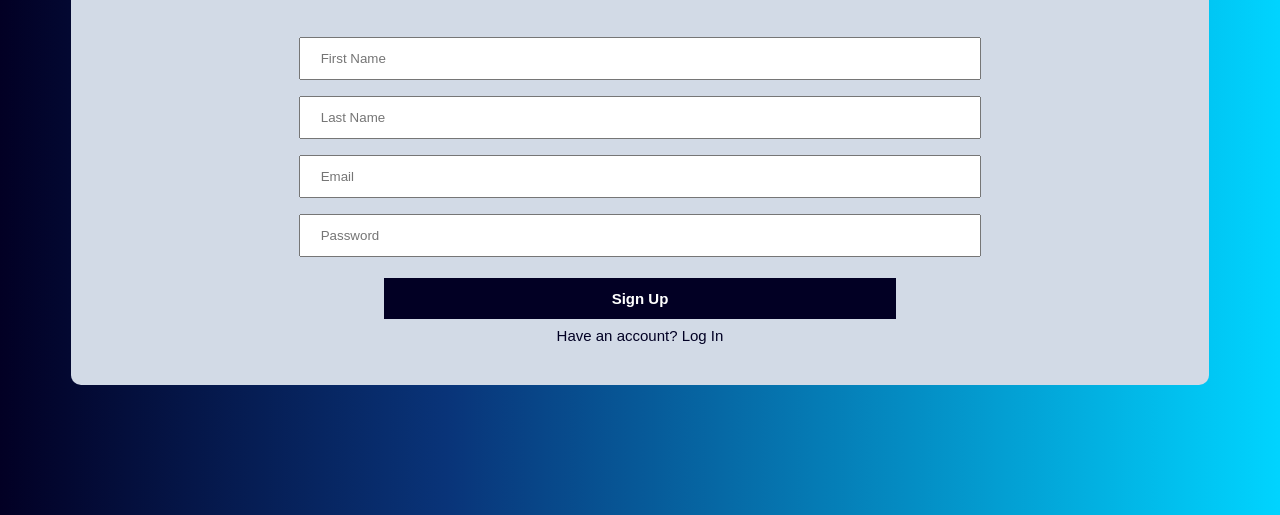
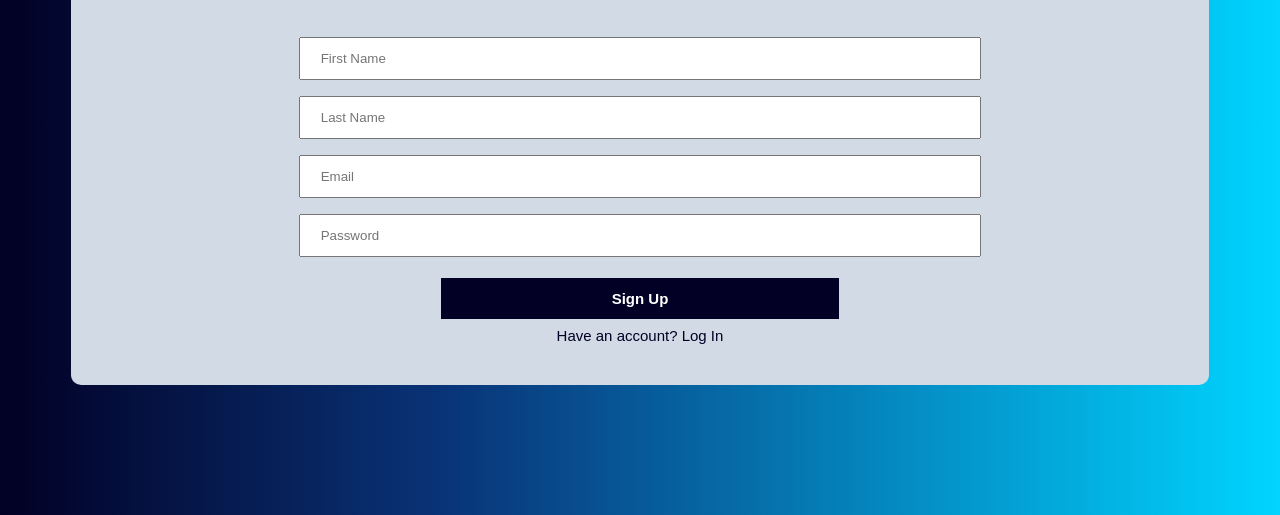
Before and after one commit to Ntare22/MyDiary-Andela, a plain HTML site: page ui/index.html in a window 1280 px wide. Shown: the part 1145-1660 px from the top of the page. Drawn offline with Linux system fonts and the light colour scheme.

```diff
--- a/ui/css/style.css
+++ b/ui/css/style.css
@@ -262,8 +262,9 @@
 }
 
 .buttons,
-.settings button {
-    padding: 12px 20%;
+.settings button,
+.thoughts-btn {
+    padding: 12px 15%;
     background: #020024;
     color: #ffffff;
     font-size: 100%;
```
